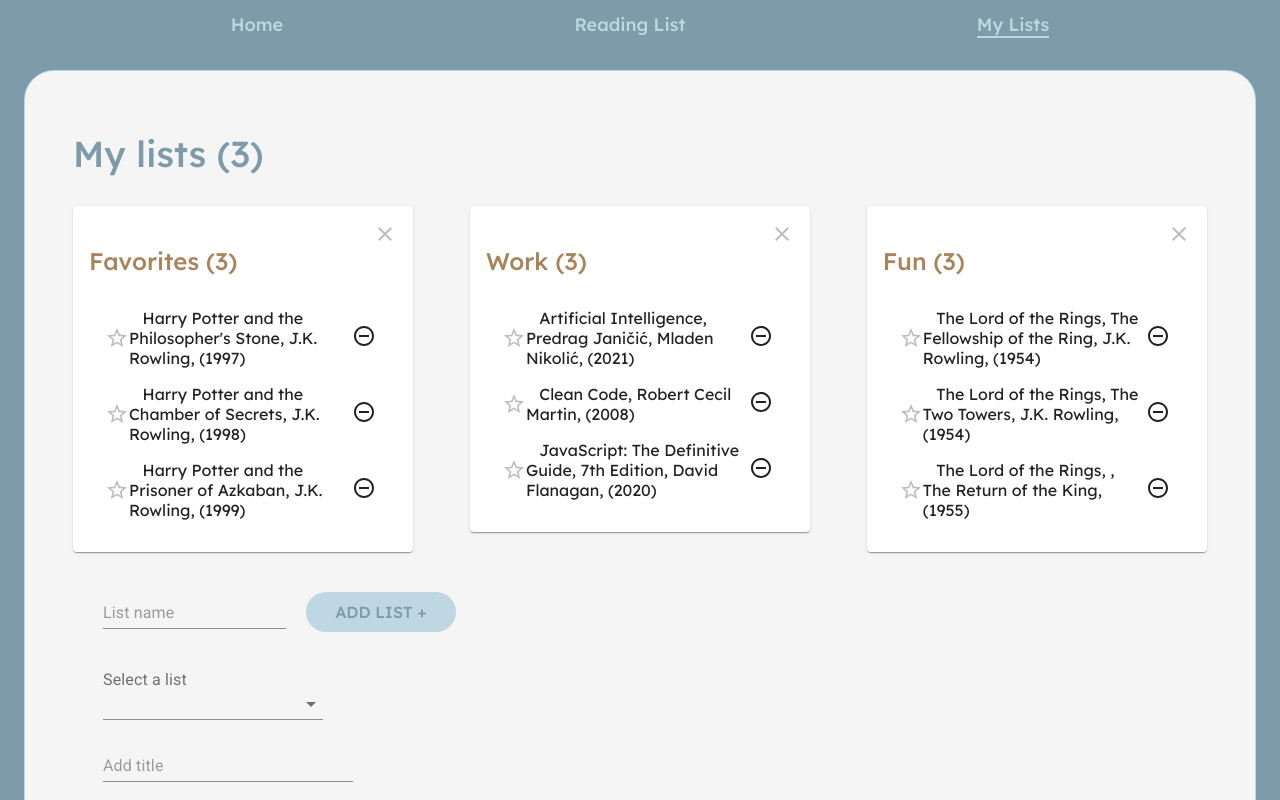
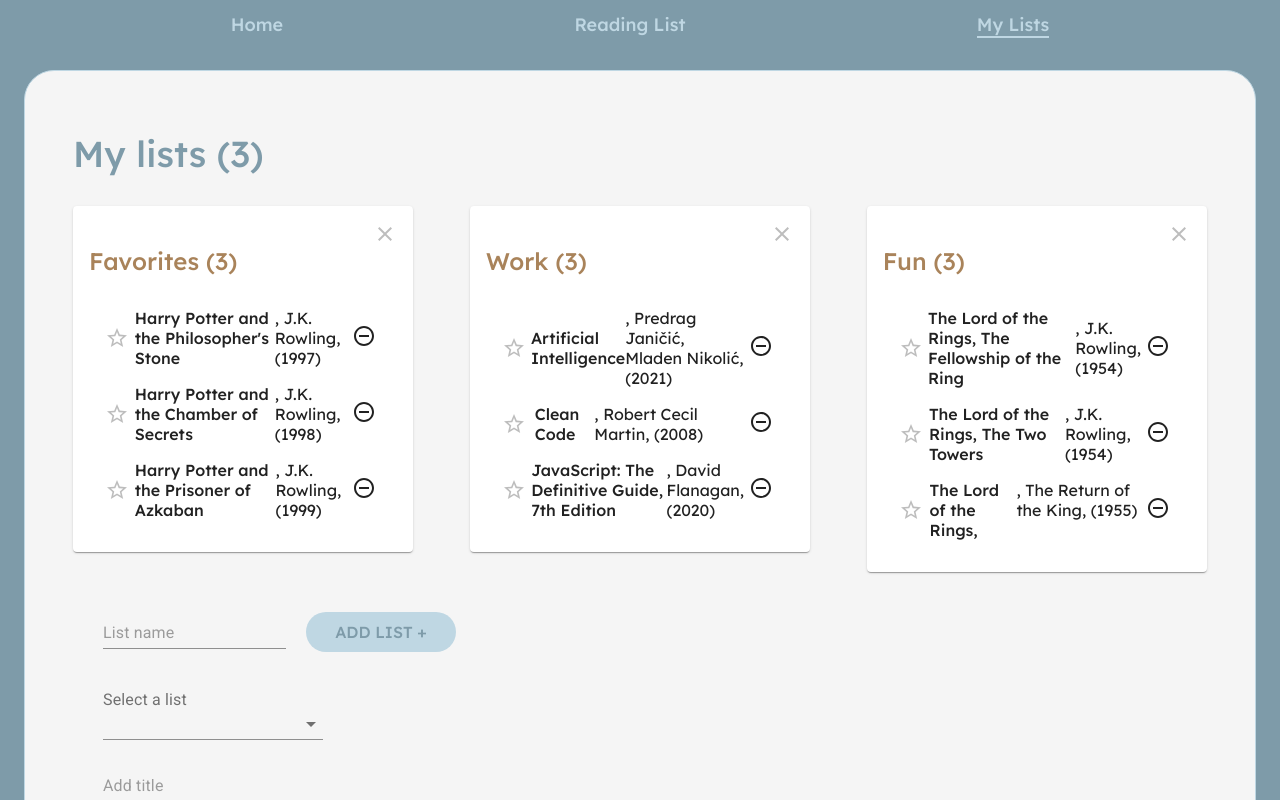
Before and after one commit to IvonaPilcevic/reader, a Next.js app: page /my-lists in a window 1280 px wide. Shown: the top 800 px of the page. Built offline with nearby package versions, Linux system fonts and the light colour scheme.

Commit message:
apply style + key warning fix

```diff
--- a/src/components/BasicList/BasicList.tsx
+++ b/src/components/BasicList/BasicList.tsx
@@ -29,7 +29,8 @@
           <ListItem key={item?.id}>
             <StarBorder color="disabled" /> &nbsp;
             <span>
-              {item?.title}, {item?.author} ({item?.year})
+              <span className="book-title"> {item?.title}</span>, {item?.author}{" "}
+              ({item?.year})
             </span>
           </ListItem>
         ))}
--- a/src/components/BookList/BookListItem.tsx
+++ b/src/components/BookList/BookListItem.tsx
@@ -28,7 +28,8 @@
     <ListItem>
       <StarBorder color="disabled" /> &nbsp;
       <span>
-        {title}, &nbsp; {name}, &nbsp; ({year})
+        <span className="book-title">{title}</span>, &nbsp; {name}, &nbsp; (
+        {year})
       </span>
       <MarkAsDoneIcon
         done={done}
--- a/src/components/ReadingListCards/ReadingListCards.tsx
+++ b/src/components/ReadingListCards/ReadingListCards.tsx
@@ -29,7 +29,7 @@
       <h2>My lists ({Object.keys(store?.readingLists)?.length})</h2>
       <Grid container justifyContent="space-between">
         {Object.keys(store?.readingLists)?.map((listName: string) => (
-          <Grid style={{ width: "30%" }}>
+          <Grid style={{ maxWidth: "30%" }} key={listName}>
             <SingleReadingListCard
               listName={listName}
               removeList={() => store?.removeList(listName)}
@@ -59,7 +59,9 @@
           onChange={(e: any) => setSelectedList(e.target.value)}
         >
           {Object.keys(store?.readingLists)?.map((listName) => (
-            <MenuItem value={listName}>{listName}</MenuItem>
+            <MenuItem key={listName} value={listName}>
+              {listName}
+            </MenuItem>
           ))}
         </Select>
       </div>
--- a/src/components/ReadingListCards/SingleReadingListCard.tsx
+++ b/src/components/ReadingListCards/SingleReadingListCard.tsx
@@ -38,7 +38,8 @@
             <div key={item?.id}>
               <ListItem key={item?.id}>
                 <StarBorder color="disabled" /> &nbsp; &nbsp;
-                {item?.title}, {item?.author}, ({item?.year}) &nbsp;
+                <span className="book-title">{item?.title}</span>,{" "}
+                {item?.author}, ({item?.year}) &nbsp;
                 <RemoveFromListIcon
                   removeItem={() => removeItemFromList(item?.id, listName)}
                 />
--- a/src/components/Suggestions/Suggestions.tsx
+++ b/src/components/Suggestions/Suggestions.tsx
@@ -35,7 +35,7 @@
   const options = suggestions?.map((suggestion: any) => (
     <div style={{ marginBottom: "5px" }} key={nanoid()}>
       <SearchIcon fontSize="small" /> &nbsp;
-      {suggestion?.title}, &nbsp;
+      <span className="book-title">{suggestion?.title}</span>, &nbsp;
       {suggestion?.author_name?.map((author: string) => author) || "unknown"},
       &nbsp; ({suggestion?.first_publish_year || "unknown"})
       {store?.books?.filter(
```
